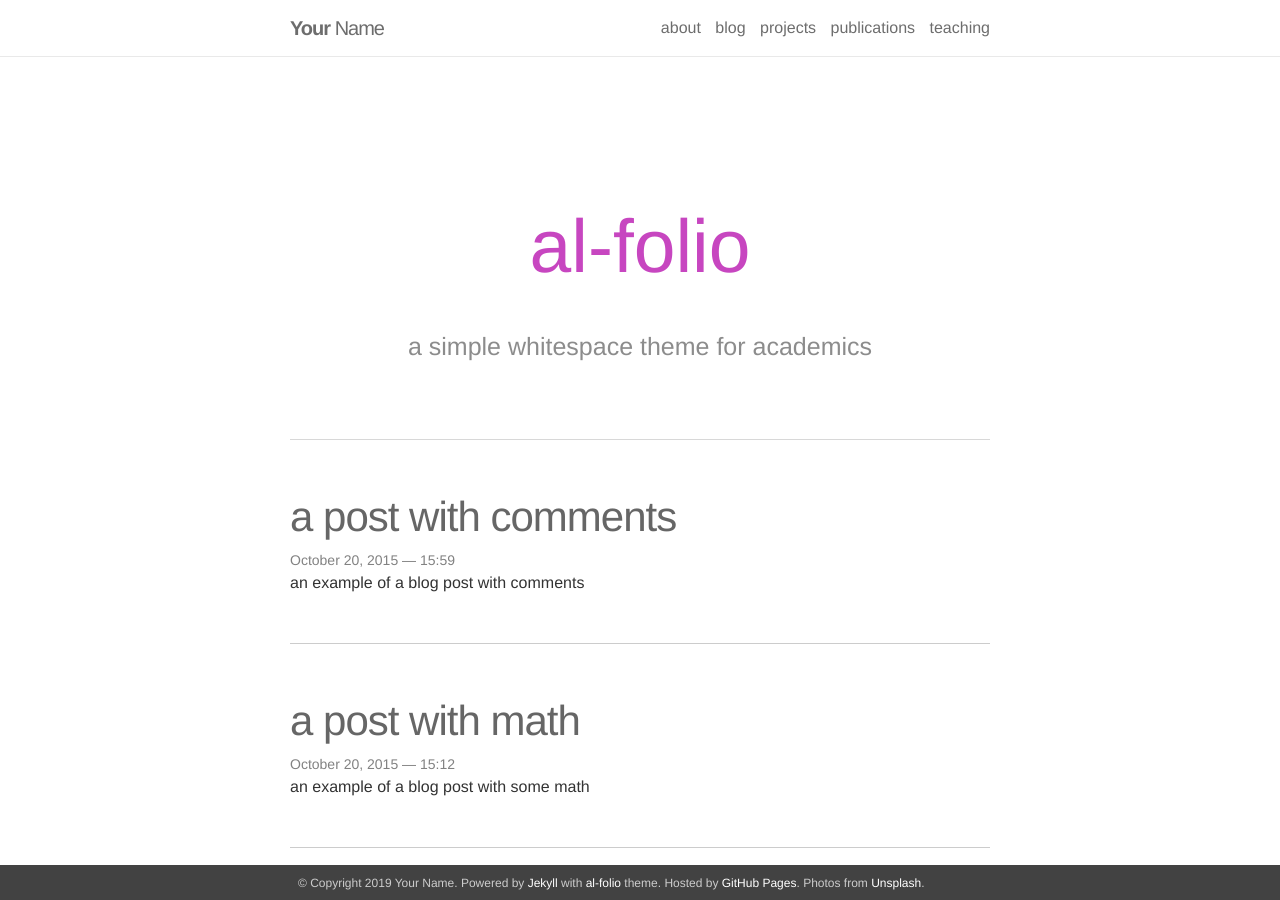
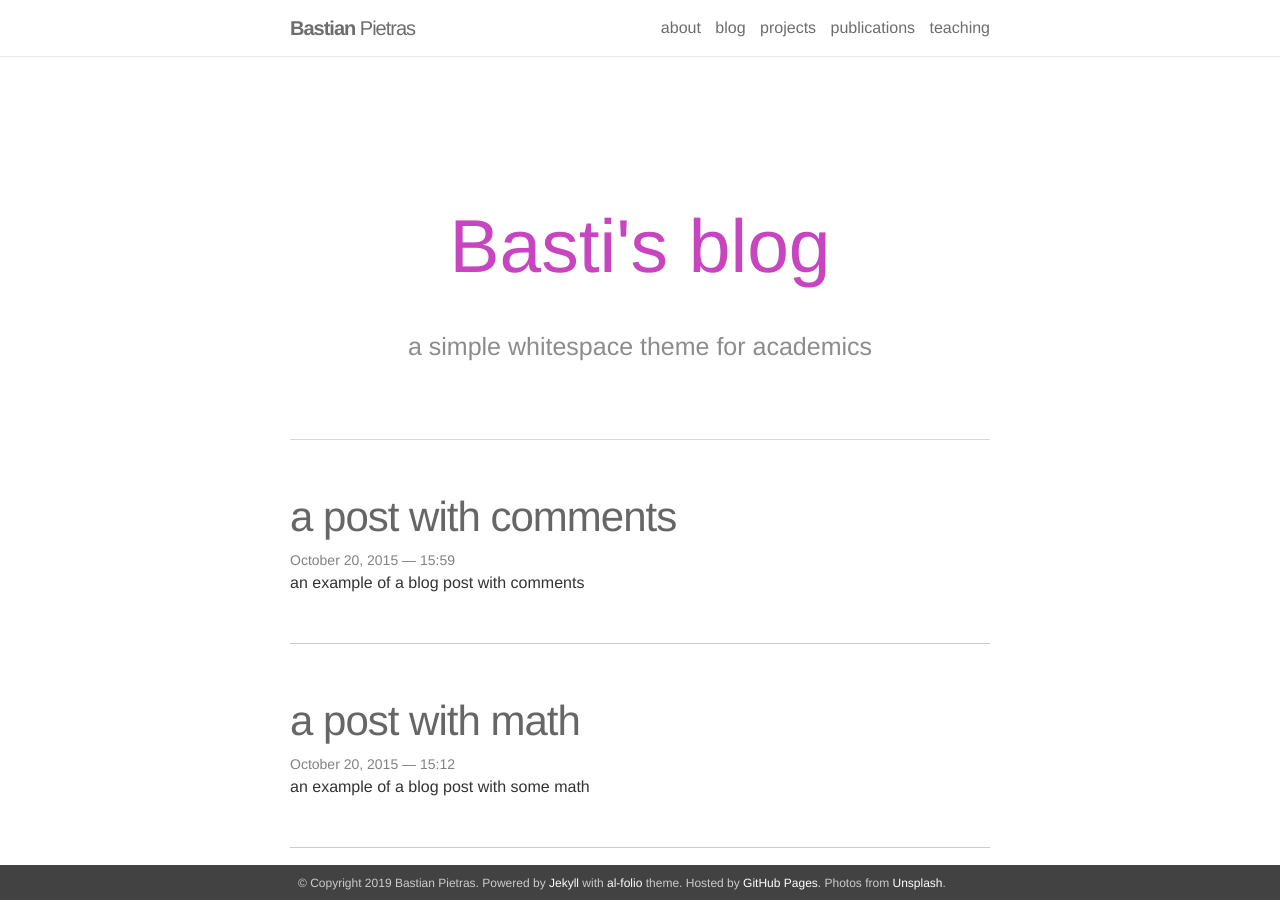
Before and after one commit to BastianPietras/bastianpietras.github.io, a Jekyll site: the page built from blog/index.html, in a window 1280 px wide and 900 px high. Built offline with Jekyll 4.4.1, drawn with Linux system fonts in a browser that asks for light colours; nearby versions of some CDN libraries; the list of posts is cut into pages by our own code.

Commit message:
Update _config.yml

```diff
--- a/_config.yml
+++ b/_config.yml
@@ -1,8 +1,8 @@
 # -----------------------------------------------------------------------------
 # Site settings
 # -----------------------------------------------------------------------------
-name: Your Name
-email: you@example.com
+name: Bastian Pietras
+email: bastian.pietras@gmail.com
 description: > # this means to ignore newlines until "url:"
   A simple, whitespace theme for academics. Based on [*folio](https://github.com/bogoli/-folio) design.
 footer_text: >
@@ -11,7 +11,7 @@ footer_text: >
   Photos from <a href="https://unsplash.com" target="_blank">Unsplash</a>.
 
 url:  # the base hostname & protocol for your site
-baseurl: /al-folio # the subpath of your site, e.g. /blog/
+baseurl: # the subpath of your site, e.g. /blog/
 last_updated: # leave blank if you don't want to display last updated
 
 # -----------------------------------------------------------------------------
@@ -28,12 +28,12 @@ quora_username: # your Quora username
 contact_note: >
   You can even add a little note about which of these is the best way to reach you.
 
-google_analytics: UA-XXXXXXXXX # out your google-analytics code
+google_analytics: # out your google-analytics code
 
 # -----------------------------------------------------------------------------
 # Blog
 # -----------------------------------------------------------------------------
-blog_name: al-folio
+blog_name: Basti's blog
 blog_description: a simple whitespace theme for academics
 
 # Pagination
@@ -47,7 +47,7 @@ text:
     older: 'Older'
 
 # Comments
-disqus_shortname: al-folio # put your disqus shortname
+disqus_shortname: Bastian # put your disqus shortname
 
 # Optional features
 show_social_icons:  false
@@ -91,7 +91,7 @@ plugins:
 # Jekyll-Scholar
 scholar:
 
-  last_name: Einstein
+  last_name: Pietras
 
   style: apa
   locale: en
```
